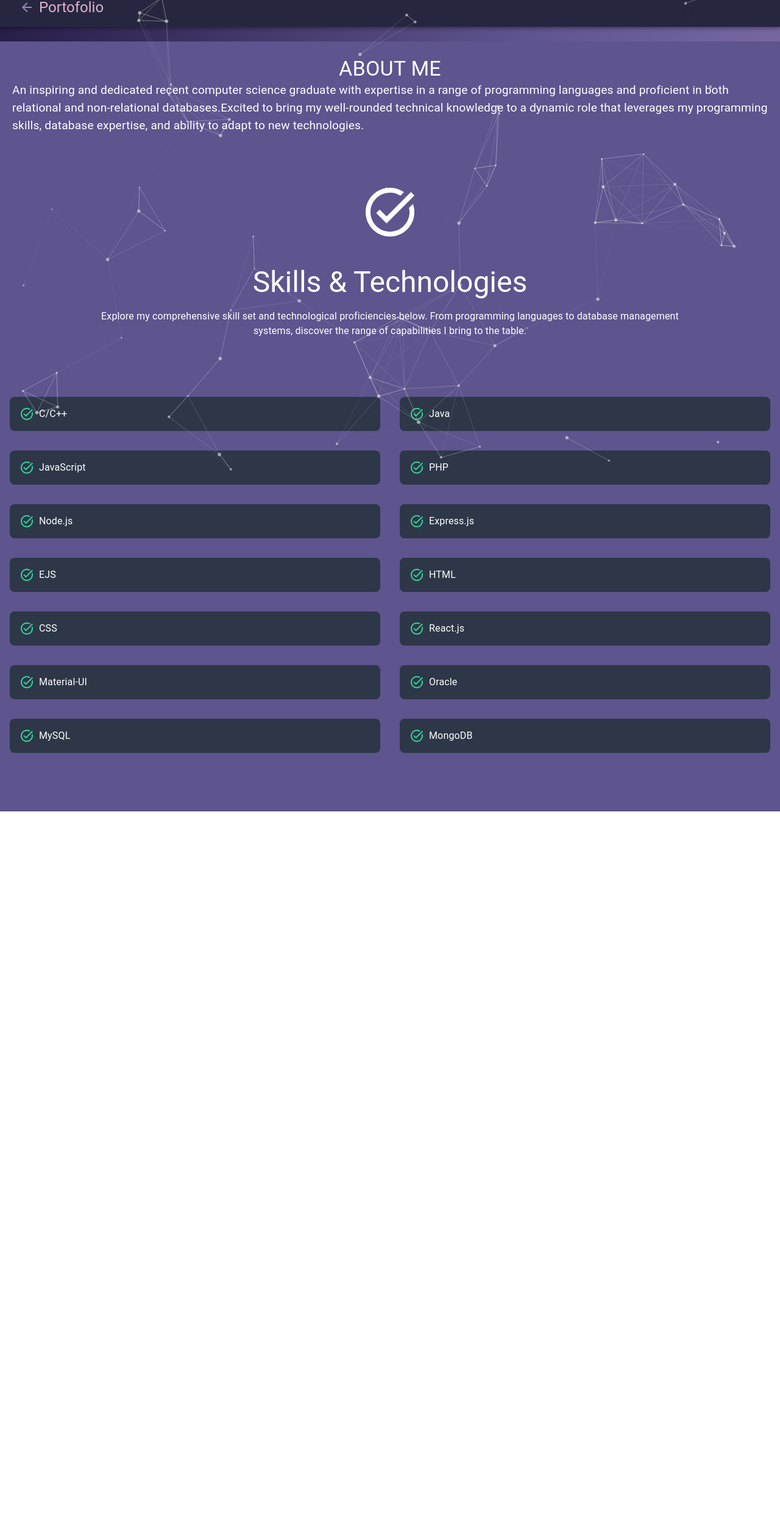
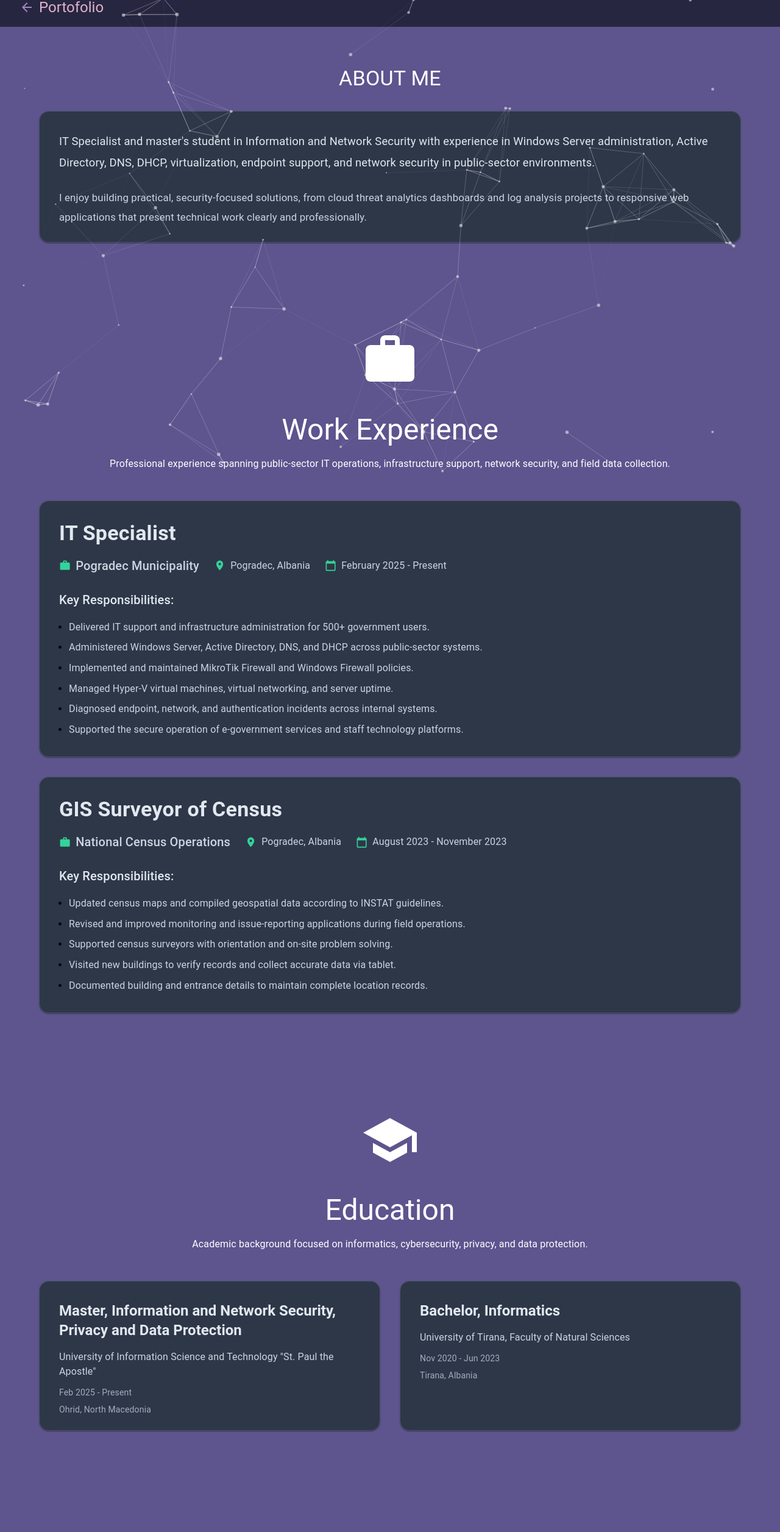
Before and after one commit to violaViolet07/Portofolio, a React (Vite) app: page /resume in a window 1280 px wide. Shown: the part 20-2533 px from the top of the page at 61% size. Before the commit the page ends 1351 px from the top, so only its background shows below. Built offline with nearby package versions, Linux system fonts and the light colour scheme.

Commit message:
Expand resume section with CV-based content

```diff
--- a/src/components/Experience.jsx
+++ b/src/components/Experience.jsx
@@ -1,26 +1,40 @@
 import React from 'react';
-import { Box, Typography, Card, CardContent, Chip, Grid } from '@mui/material';
+import { Box, Typography, Card, CardContent, Grid } from '@mui/material';
 import WorkIcon from '@mui/icons-material/Work';
 import LocationOnIcon from '@mui/icons-material/LocationOn';
 import CalendarTodayIcon from '@mui/icons-material/CalendarToday';
 
-const Experience = () => {
-  const workExperience = {
+const workExperience = [
+  {
     position: 'IT Specialist',
     company: 'Pogradec Municipality',
     location: 'Pogradec, Albania',
     period: 'February 2025 - Present',
     responsibilities: [
-      'Provided IT support and helpdesk services to over 500 government employees, ensuring the smooth operation of various electronic systems',
-      'Diagnosed and resolved hardware and software issues to maintain optimal system performance',
-      'Installed, configured, and troubleshot Microsoft Windows operating systems in diverse environments',
-      'Administered Windows Server infrastructure, including domain management, server roles, and services',
-      'Maintained and resolved issues related to Active Directory, DNS, and DHCP',
-      'Implemented and managed network security using Mikrotik Firewall and Windows Firewall',
-      'Monitored and managed virtual machines and virtual networks through Microsoft Hyper-V'
+      'Delivered IT support and infrastructure administration for 500+ government users.',
+      'Administered Windows Server, Active Directory, DNS, and DHCP across public-sector systems.',
+      'Implemented and maintained MikroTik Firewall and Windows Firewall policies.',
+      'Managed Hyper-V virtual machines, virtual networking, and server uptime.',
+      'Diagnosed endpoint, network, and authentication incidents across internal systems.',
+      'Supported the secure operation of e-government services and staff technology platforms.'
     ]
-  };
+  },
+  {
+    position: 'GIS Surveyor of Census',
+    company: 'National Census Operations',
+    location: 'Pogradec, Albania',
+    period: 'August 2023 - November 2023',
+    responsibilities: [
+      'Updated census maps and compiled geospatial data according to INSTAT guidelines.',
+      'Revised and improved monitoring and issue-reporting applications during field operations.',
+      'Supported census surveyors with orientation and on-site problem solving.',
+      'Visited new buildings to verify records and collect accurate data via tablet.',
+      'Documented building and entrance details to maintain complete location records.'
+    ]
+  }
+];
 
+const Experience = () => {
   return (
     <Box id="experience" py={10} sx={{ backgroundColor: '#5E548E', color: 'white' }}>
       <Box textAlign="center" mb={6}>
@@ -29,12 +43,15 @@ const Experience = () => {
           Work Experience
         </Typography>
         <Typography variant="body1" mb={6} mx="auto" sx={{ maxWidth: '75%' }}>
-          Professional experience in IT systems management, network security, and technical support
-          in government environments.
+          Professional experience spanning public-sector IT operations, infrastructure support,
+          network security, and field data collection.
         </Typography>
       </Box>
 
       <Box maxWidth="lg" mx="auto" px={3}>
+        <Grid container spacing={4}>
+          {workExperience.map((role) => (
+            <Grid item xs={12} key={role.position}>
               <Card sx={{
                 backgroundColor: '#2D3748',
                 borderRadius: '1rem',
@@ -42,28 +59,28 @@ const Experience = () => {
               }}>
                 <CardContent sx={{ p: 4 }}>
                   <Typography variant="h4" sx={{ color: '#E2E8F0', mb: 2, fontWeight: 'bold' }}>
-              {workExperience.position}
+                    {role.position}
                   </Typography>
 
                   <Box display="flex" flexWrap="wrap" gap={3} mb={3}>
                     <Box display="flex" alignItems="center" gap={1}>
                       <WorkIcon sx={{ color: '#34D399', fontSize: '1.2rem' }} />
                       <Typography variant="h6" sx={{ color: '#CBD5E0' }}>
-                  {workExperience.company}
+                        {role.company}
                       </Typography>
                     </Box>
 
                     <Box display="flex" alignItems="center" gap={1}>
                       <LocationOnIcon sx={{ color: '#34D399', fontSize: '1.2rem' }} />
                       <Typography variant="body1" sx={{ color: '#CBD5E0' }}>
-                  {workExperience.location}
+                        {role.location}
                       </Typography>
                     </Box>
 
                     <Box display="flex" alignItems="center" gap={1}>
                       <CalendarTodayIcon sx={{ color: '#34D399', fontSize: '1.2rem' }} />
                       <Typography variant="body1" sx={{ color: '#CBD5E0' }}>
-                  {workExperience.period}
+                        {role.period}
                       </Typography>
                     </Box>
                   </Box>
@@ -73,8 +90,8 @@ const Experience = () => {
                   </Typography>
 
                   <Box component="ul" sx={{ pl: 2, m: 0 }}>
-              {workExperience.responsibilities.map((responsibility, index) => (
-                <Box component="li" key={index} sx={{ mb: 1 }}>
+                    {role.responsibilities.map((responsibility) => (
+                      <Box component="li" key={responsibility} sx={{ mb: 1 }}>
                         <Typography variant="body1" sx={{ color: '#CBD5E0', lineHeight: 1.6 }}>
                           {responsibility}
                         </Typography>
@@ -83,6 +100,9 @@ const Experience = () => {
                   </Box>
                 </CardContent>
               </Card>
+            </Grid>
+          ))}
+        </Grid>
       </Box>
     </Box>
   );
--- a/src/components/Resume.jsx
+++ b/src/components/Resume.jsx
@@ -1,38 +1,188 @@
 import React from 'react'
-import { Box, ThemeProvider, createTheme } from '@mui/system';
-import { Typography } from '@mui/material';
+import { Box, Typography, Card, CardContent, Grid } from '@mui/material';
+import SchoolIcon from '@mui/icons-material/School';
+import WorkspacePremiumIcon from '@mui/icons-material/WorkspacePremium';
+import ScienceIcon from '@mui/icons-material/Science';
 import Navbar from './Navbar';
 import ParticlesComponent from './ParticlesComponent';
 import Skills from './Skills';
+import Experience from './Experience';
 
+const education = [
+    {
+        title: 'Master, Information and Network Security, Privacy and Data Protection',
+        school: 'University of Information Science and Technology "St. Paul the Apostle"',
+        period: 'Feb 2025 - Present',
+        location: 'Ohrid, North Macedonia'
+    },
+    {
+        title: 'Bachelor, Informatics',
+        school: 'University of Tirana, Faculty of Natural Sciences',
+        period: 'Nov 2020 - Jun 2023',
+        location: 'Tirana, Albania'
+    }
+];
+
+const certifications = [
+    'EC-Council Certified Network Defender (C|ND) v3 Training Completion, Nov 2025',
+    'Best Practices in Cybersecurity and Cyber Hygiene Training, National Cyber Security Authority & CRDF Global, May 2025',
+    'Cybersecurity Governance and Standards Webinar, National Cyber Security Authority, Jul 2025',
+    'Strategic Data Collection for Cybersecurity Webinar, National Cyber Security Authority, Jun 2025',
+    'National Cybersecurity Marathon (SimSpace / CTF), British Council + National Cyber Security Authority, Oct-Dec 2025'
+];
+
+const researchHighlights = [
+    {
+        title: 'Coordinated Multi-View Visual Analytics for AWS VPC Flow Log-Derived Data Analysis',
+        details: [
+            'Accepted and presented at INFOTEH 2026',
+            'IEEE Xplore indexing pending',
+            'Built on coordinated threat analysis across time, geography, and suspicious traffic behavior'
+        ]
+    }
+];
+
+const sectionCardSx = {
+    backgroundColor: '#2D3748',
+    borderRadius: '1rem',
+    border: '1px solid #4A5568',
+    height: '100%'
+};
 
 const Resume = () => {
     return (
         <>
             <ParticlesComponent />
             <Navbar />
-            <br></br>
 
-            <Box component="header" className="mainContainer" >
-                <br>
-                </br>
+            <Box component="header" className="mainContainer" sx={{ pb: 8 }}>
+                <Box textAlign="center" pt={8} pb={4}>
                     <Typography variant="h4" align="center" sx={{ color: 'white' }}>
                         ABOUT ME
                     </Typography>
+                </Box>
 
-                <Box component="div" sx={{ ml: '20px' }}>
+                <Box maxWidth="lg" mx="auto" px={3}>
+                    <Card sx={sectionCardSx}>
+                        <CardContent sx={{ p: 4 }}>
+                            <Typography variant="body1" sx={{ color: '#E2E8F0', fontSize: '1.15rem', lineHeight: 1.9 }}>
+                                IT Specialist and master&apos;s student in Information and Network Security with experience in
+                                Windows Server administration, Active Directory, DNS, DHCP, virtualization, endpoint support,
+                                and network security in public-sector environments.
+                            </Typography>
+                            <Typography variant="body1" sx={{ color: '#CBD5E0', fontSize: '1.05rem', lineHeight: 1.9, mt: 3 }}>
+                                I enjoy building practical, security-focused solutions, from cloud threat analytics dashboards
+                                and log analysis projects to responsive web applications that present technical work clearly and professionally.
+                            </Typography>
+                        </CardContent>
+                    </Card>
+                </Box>
+            </Box>
 
-                    <Typography variant ="p"  align="center" sx={{ color: 'white',fontSize: '1.2rem' }}>
-                    An inspiring and dedicated recent computer science graduate with
-expertise in a range of programming languages and proficient in
-both relational and non-relational databases.Excited to bring my
-well-rounded technical knowledge to a dynamic role that leverages
-my programming skills, database expertise, and ability to adapt to
-new technologies.
+            <Experience />
 
+            <Box py={10} sx={{ backgroundColor: '#5E548E', color: 'white' }}>
+                <Box textAlign="center" mb={6}>
+                    <SchoolIcon sx={{ width: '6rem', height: 'auto', color: 'white' }} />
+                    <Typography variant="h3" mt={4} mb={2}>
+                        Education
+                    </Typography>
+                    <Typography variant="body1" mb={6} mx="auto" sx={{ maxWidth: '75%' }}>
+                        Academic background focused on informatics, cybersecurity, privacy, and data protection.
                     </Typography>
                 </Box>
+
+                <Box maxWidth="lg" mx="auto" px={3}>
+                    <Grid container spacing={4}>
+                        {education.map((item) => (
+                            <Grid item xs={12} md={6} key={item.title}>
+                                <Card sx={sectionCardSx}>
+                                    <CardContent sx={{ p: 4 }}>
+                                        <Typography variant="h5" sx={{ color: '#E2E8F0', mb: 2, fontWeight: 'bold' }}>
+                                            {item.title}
+                                        </Typography>
+                                        <Typography variant="body1" sx={{ color: '#CBD5E0', mb: 1.5 }}>
+                                            {item.school}
+                                        </Typography>
+                                        <Typography variant="body2" sx={{ color: '#A0AEC0', mb: 1 }}>
+                                            {item.period}
+                                        </Typography>
+                                        <Typography variant="body2" sx={{ color: '#A0AEC0' }}>
+                                            {item.location}
+                                        </Typography>
+                                    </CardContent>
+                                </Card>
+                            </Grid>
+                        ))}
+                    </Grid>
                 </Box>
+            </Box>
+
+            <Box py={10} sx={{ backgroundColor: '#5E548E', color: 'white' }}>
+                <Box textAlign="center" mb={6}>
+                    <WorkspacePremiumIcon sx={{ width: '6rem', height: 'auto', color: 'white' }} />
+                    <Typography variant="h3" mt={4} mb={2}>
+                        Certifications & Training
+                    </Typography>
+                    <Typography variant="body1" mb={6} mx="auto" sx={{ maxWidth: '75%' }}>
+                        Professional development in cybersecurity, cyber hygiene, governance, and practical investigation labs.
+                    </Typography>
+                </Box>
+
+                <Box maxWidth="lg" mx="auto" px={3}>
+                    <Card sx={sectionCardSx}>
+                        <CardContent sx={{ p: 4 }}>
+                            <Box component="ul" sx={{ pl: 2.5, m: 0 }}>
+                                {certifications.map((item) => (
+                                    <Box component="li" key={item} sx={{ mb: 1.5 }}>
+                                        <Typography variant="body1" sx={{ color: '#CBD5E0', lineHeight: 1.7 }}>
+                                            {item}
+                                        </Typography>
+                                    </Box>
+                                ))}
+                            </Box>
+                        </CardContent>
+                    </Card>
+                </Box>
+            </Box>
+
+            <Box py={10} sx={{ backgroundColor: '#5E548E', color: 'white' }}>
+                <Box textAlign="center" mb={6}>
+                    <ScienceIcon sx={{ width: '6rem', height: 'auto', color: 'white' }} />
+                    <Typography variant="h3" mt={4} mb={2}>
+                        Research & Publication
+                    </Typography>
+                    <Typography variant="body1" mb={6} mx="auto" sx={{ maxWidth: '75%' }}>
+                        Research work aligned with cloud security, visual analytics, and applied cybersecurity investigation.
+                    </Typography>
+                </Box>
+
+                <Box maxWidth="lg" mx="auto" px={3}>
+                    <Grid container spacing={4}>
+                        {researchHighlights.map((item) => (
+                            <Grid item xs={12} key={item.title}>
+                                <Card sx={sectionCardSx}>
+                                    <CardContent sx={{ p: 4 }}>
+                                        <Typography variant="h5" sx={{ color: '#E2E8F0', mb: 2, fontWeight: 'bold' }}>
+                                            {item.title}
+                                        </Typography>
+                                        <Box component="ul" sx={{ pl: 2.5, m: 0 }}>
+                                            {item.details.map((detail) => (
+                                                <Box component="li" key={detail} sx={{ mb: 1.2 }}>
+                                                    <Typography variant="body1" sx={{ color: '#CBD5E0', lineHeight: 1.7 }}>
+                                                        {detail}
+                                                    </Typography>
+                                                </Box>
+                                            ))}
+                                        </Box>
+                                    </CardContent>
+                                </Card>
+                            </Grid>
+                        ))}
+                    </Grid>
+                </Box>
+            </Box>
+
             <Skills />
         </>
     )
--- a/src/components/Skills.jsx
+++ b/src/components/Skills.jsx
@@ -3,18 +3,25 @@ import { Box, Typography } from '@mui/material';
 import TaskAltIcon from '@mui/icons-material/TaskAlt';
 
 const skills = [
-  'C/C++',
-  'Java',
+  'Windows Server',
+  'Active Directory',
+  'DNS',
+  'DHCP',
+  'TCP/IP',
+  'MikroTik',
+  'Windows Firewall',
+  'Hyper-V',
+  'Linux',
+  'Virtualization',
+  'SIEM Fundamentals',
+  'Log Analysis',
+  'Cloud Threat Analytics',
+  'R',
+  'Python',
+  'SQL',
   'JavaScript',
-  'PHP',
   'Node.js',
-  'Express.js',
-  'EJS',
-  'HTML',
-  'CSS',
   'React.js',
-  'Material-UI',
-  'Oracle',
   'MySQL',
   'MongoDB'
 ];
@@ -28,9 +35,8 @@ const Skills = () => {
           Skills & Technologies
         </Typography>
         <Typography variant="body1" mb={6} mx="auto" sx={{ maxWidth: '75%' }}>
-        Explore my comprehensive skill set and technological proficiencies below.
-  From programming languages to database management systems, discover the range
-  of capabilities I bring to the table.
+          A blend of cybersecurity, IT infrastructure, troubleshooting, and development skills
+          applied across public-sector systems and technical projects.
         </Typography>
       </Box>
       <Box display="flex" flexWrap="wrap" justifyContent="center">
```
Lines whose indentation alone changed are shown as unchanged.
